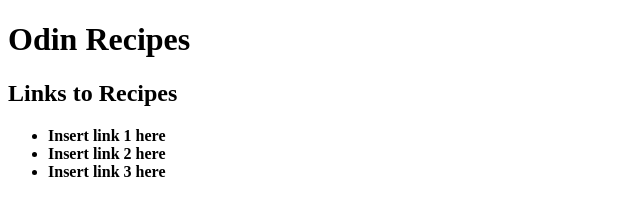
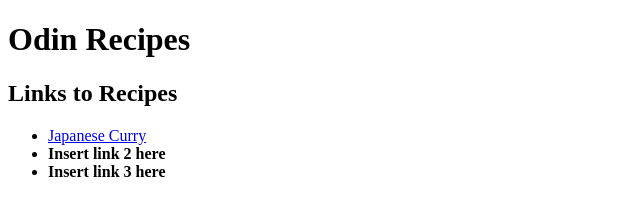
Before and after one commit to Ivan-Jensen/odin-recipes, a plain HTML site: page index.html in a window 1280 px wide. Shown: the whole page, without its empty margins (0-640 px from the left). Drawn offline with Linux system fonts and the light colour scheme.

Commit message:
Add link to Japanese curry recipe on homepage

```diff
--- a/index.html
+++ b/index.html
@@ -11,7 +11,7 @@
 
         <h2>Links to Recipes</h2>
         <ul>
-            <li><strong>Insert link 1 here</strong></li>
+            <li><a href="./japanese-curry/japanese-curry.html">Japanese Curry</a></li>
             <li><strong>Insert link 2 here</strong></li>
             <li><strong>Insert link 3 here</strong></li>
         </ul>
```
